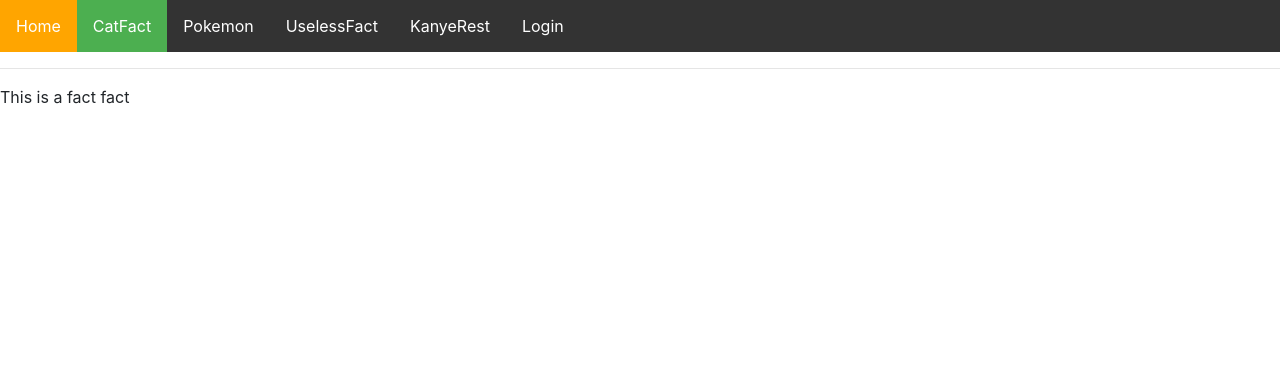
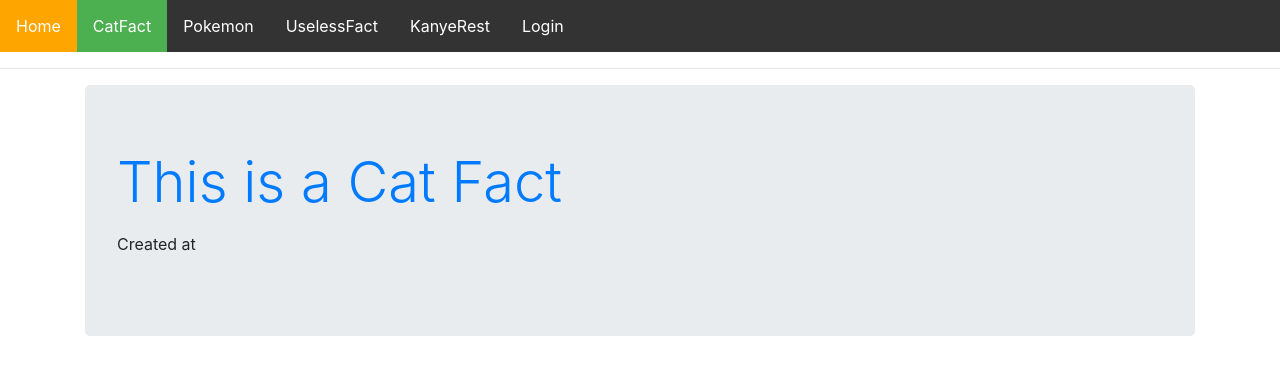
Before and after one commit to cprejler/CA3SPA, a React (Create React App) app: page /catfacts in a window 1280 px wide. Shown: the top 374 px of the page. Built offline with nearby package versions, Linux system fonts and the light colour scheme; no server answers.

Commit message:
det virker

```diff
--- a/src/CatFact.js
+++ b/src/CatFact.js
@@ -1,10 +1,24 @@
-import React from 'react';
+import React, { useState, useEffect } from "react";
 
-export default function CatFact(){
-    return(
-        <div>This is a fact fact</div>
+import "./style.css";
+import "bootstrap/dist/css/bootstrap.min.css";
+import facade from "./apiFacade";
 
-    )
-
-
+export default function CatFact() {
+  const [data, setData] = useState([]);
+  useEffect(() => {
+    const fetchData = fetch("http://localhost:8080/CA3/api/catfact")
+      .then((res) => res.json())
+      .then((data) => setData(data))
+      .catch((err) => console.log("UPPS"));
+  }, []);
+  return (
+    <div className="container">
+      <div  className="jumbotron">
+        <h1 className="display-4 text-primary">This is a Cat Fact</h1>
+        <p  className="font-weight-bold">{data.text}</p>
+        <p>Created at {data.createdAt}</p>
+      </div>
+    </div>
+  );
 }
--- a/src/apiFacade.js
+++ b/src/apiFacade.js
@@ -1,4 +1,4 @@
-const URL = "http://localhost:8080/securitystarter";
+const URL = "http://localhost:8080/CA3";
 
 function handleHttpErrors(res) {
   if (!res.ok) {
```
